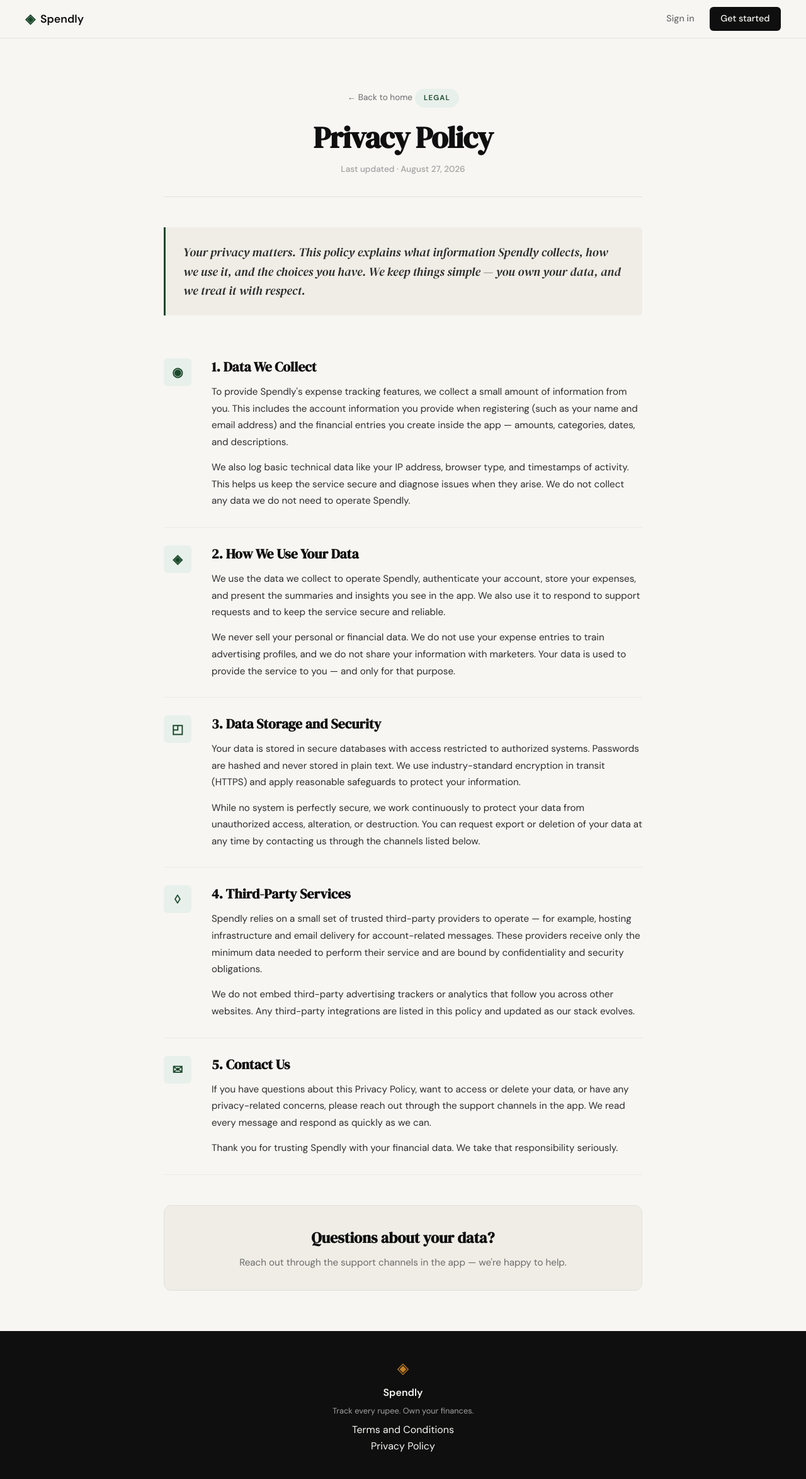
After one commit to Sherry-hassan/spendly, a Flask app: page /privacy in a window 1280 px wide. The commit adds this page. Shown: the whole page at 63% size. Run offline with Flask 3, Linux system fonts and the light colour scheme.

Commit message:
add privacy policy page and route

```diff
--- a/app.py
+++ b/app.py
@@ -25,6 +25,11 @@ def login():
 @app.route("/terms")
 def terms():
     return render_template("terms.html")
+
+
+@app.route("/privacy")
+def privacy():
+    return render_template("privacy.html")
 
 
 # ------------------------------------------------------------------ #
--- a/templates/base.html
+++ b/templates/base.html
@@ -42,7 +42,7 @@
             <a href="{{ url_for('terms') }}">Terms and Conditions</a>
           </div>
           <div>
-            <a href="#">Privacy Policy</a>
+            <a href="{{ url_for('privacy') }}">Privacy Policy</a>
           </div>
         </div>
       </div>
--- /dev/null
+++ b/templates/privacy.html
@@ -0,0 +1,137 @@
+{% extends "base.html" %}
+
+{% block title %}Privacy Policy — Spendly{% endblock %}
+
+{% block content %}
+
+<section class="legal-page">
+    <div class="legal-inner">
+
+        <div class="legal-header">
+            <a href="{{ url_for('landing') }}" class="legal-back">← Back to home</a>
+            <div class="legal-eyebrow">Legal</div>
+            <h1 class="legal-title">Privacy Policy</h1>
+            <p class="legal-updated">Last updated · August 27, 2026</p>
+        </div>
+
+        <p class="legal-intro">
+            Your privacy matters. This policy explains what information Spendly
+            collects, how we use it, and the choices you have. We keep things simple —
+            you own your data, and we treat it with respect.
+        </p>
+
+        <div class="legal-section">
+            <div class="legal-icon"><span class="legal-section-icon">◉</span></div>
+            <div class="legal-section-content">
+                <h2 class="legal-section-title">1. Data We Collect</h2>
+                <div class="legal-section-body">
+                    <p>
+                        To provide Spendly's expense tracking features, we collect a small
+                        amount of information from you. This includes the account
+                        information you provide when registering (such as your name and
+                        email address) and the financial entries you create inside the
+                        app — amounts, categories, dates, and descriptions.
+                    </p>
+                    <p>
+                        We also log basic technical data like your IP address, browser
+                        type, and timestamps of activity. This helps us keep the service
+                        secure and diagnose issues when they arise. We do not collect any
+                        data we do not need to operate Spendly.
+                    </p>
+                </div>
+            </div>
+        </div>
+
+        <div class="legal-section">
+            <div class="legal-icon"><span class="legal-section-icon">◈</span></div>
+            <div class="legal-section-content">
+                <h2 class="legal-section-title">2. How We Use Your Data</h2>
+                <div class="legal-section-body">
+                    <p>
+                        We use the data we collect to operate Spendly, authenticate your
+                        account, store your expenses, and present the summaries and
+                        insights you see in the app. We also use it to respond to support
+                        requests and to keep the service secure and reliable.
+                    </p>
+                    <p>
+                        We never sell your personal or financial data. We do not use your
+                        expense entries to train advertising profiles, and we do not share
+                        your information with marketers. Your data is used to provide the
+                        service to you — and only for that purpose.
+                    </p>
+                </div>
+            </div>
+        </div>
+
+        <div class="legal-section">
+            <div class="legal-icon"><span class="legal-section-icon">◰</span></div>
+            <div class="legal-section-content">
+                <h2 class="legal-section-title">3. Data Storage and Security</h2>
+                <div class="legal-section-body">
+                    <p>
+                        Your data is stored in secure databases with access restricted to
+                        authorized systems. Passwords are hashed and never stored in plain
+                        text. We use industry-standard encryption in transit (HTTPS) and
+                        apply reasonable safeguards to protect your information.
+                    </p>
+                    <p>
+                        While no system is perfectly secure, we work continuously to
+                        protect your data from unauthorized access, alteration, or
+                        destruction. You can request export or deletion of your data at
+                        any time by contacting us through the channels listed below.
+                    </p>
+                </div>
+            </div>
+        </div>
+
+        <div class="legal-section">
+            <div class="legal-icon"><span class="legal-section-icon">◊</span></div>
+            <div class="legal-section-content">
+                <h2 class="legal-section-title">4. Third-Party Services</h2>
+                <div class="legal-section-body">
+                    <p>
+                        Spendly relies on a small set of trusted third-party providers to
+                        operate — for example, hosting infrastructure and email delivery
+                        for account-related messages. These providers receive only the
+                        minimum data needed to perform their service and are bound by
+                        confidentiality and security obligations.
+                    </p>
+                    <p>
+                        We do not embed third-party advertising trackers or analytics that
+                        follow you across other websites. Any third-party integrations are
+                        listed in this policy and updated as our stack evolves.
+                    </p>
+                </div>
+            </div>
+        </div>
+
+        <div class="legal-section">
+            <div class="legal-icon"><span class="legal-section-icon">✉</span></div>
+            <div class="legal-section-content">
+                <h2 class="legal-section-title">5. Contact Us</h2>
+                <div class="legal-section-body">
+                    <p>
+                        If you have questions about this Privacy Policy, want to access or
+                        delete your data, or have any privacy-related concerns, please
+                        reach out through the support channels in the app. We read every
+                        message and respond as quickly as we can.
+                    </p>
+                    <p>
+                        Thank you for trusting Spendly with your financial data. We take
+                        that responsibility seriously.
+                    </p>
+                </div>
+            </div>
+        </div>
+
+        <div class="legal-contact">
+            <h3 class="legal-contact-title">Questions about your data?</h3>
+            <p class="legal-contact-body">
+                Reach out through the support channels in the app — we're happy to help.
+            </p>
+        </div>
+
+    </div>
+</section>
+
+{% endblock %}
```
